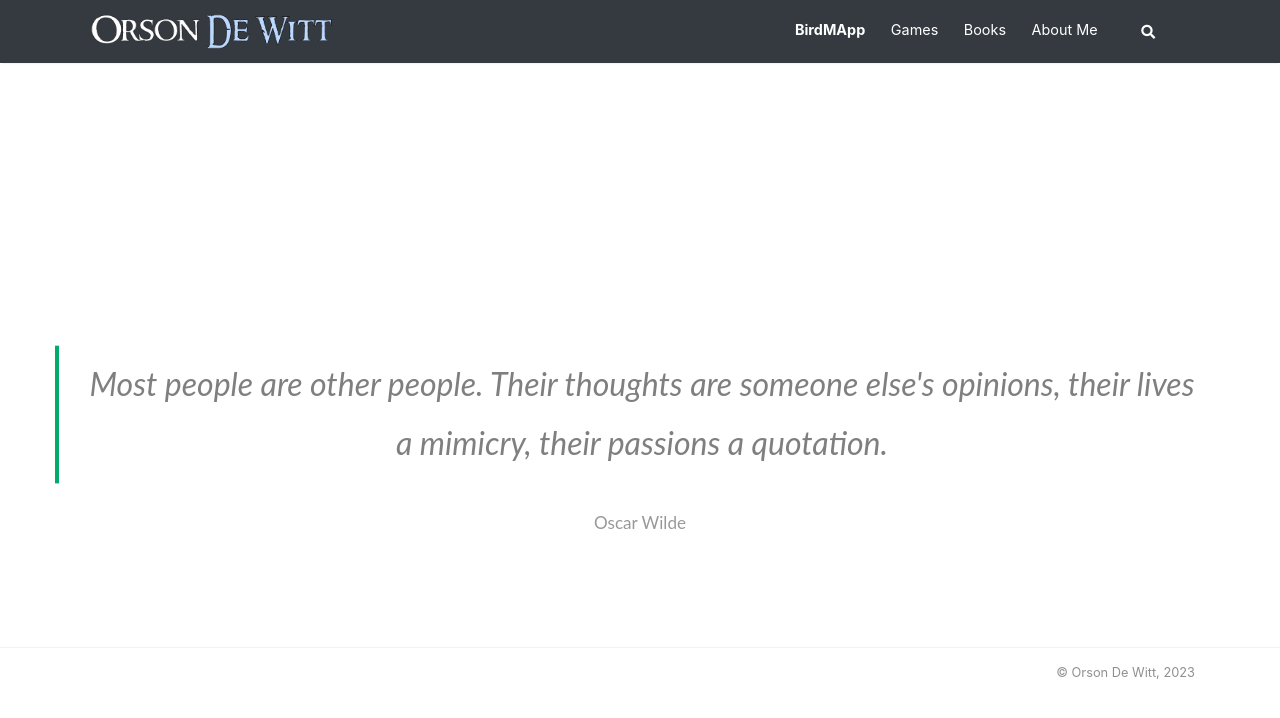
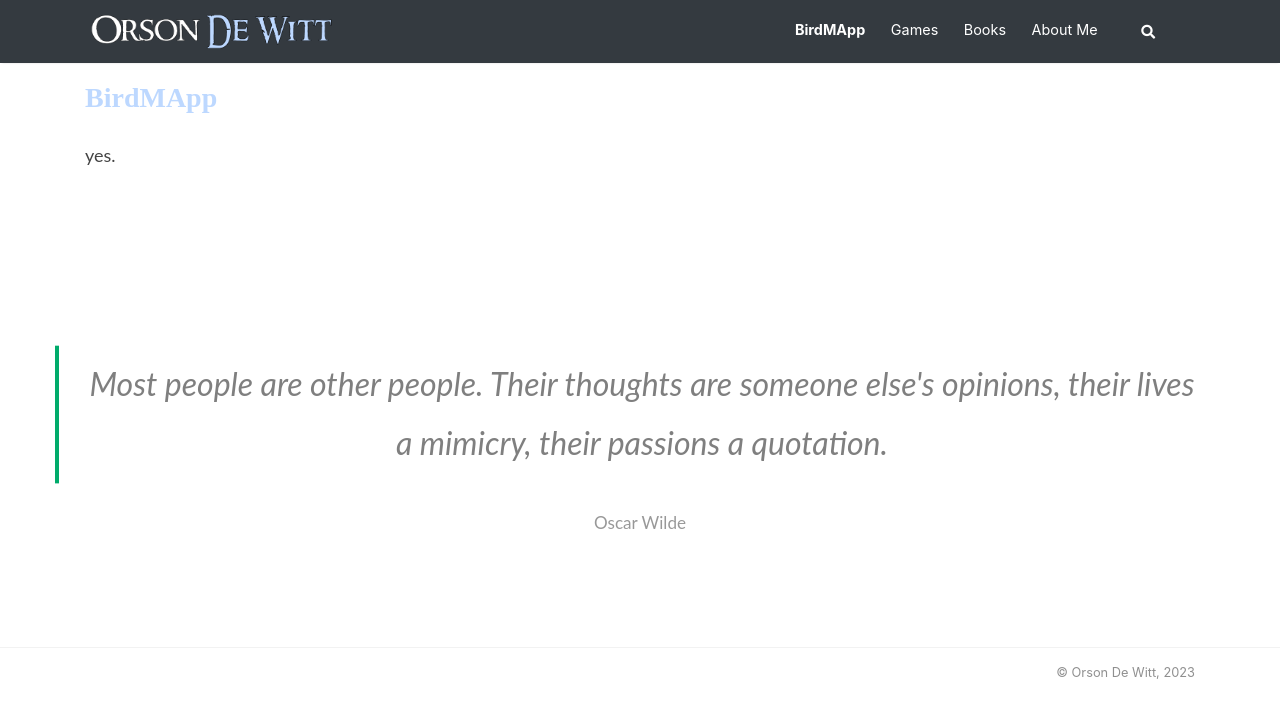
Before and after one commit to OrsonDWitt/OrsonDWitt.github.io, a Jekyll site: the page built from _pages/birdmapp.md, in a window 1280 px wide. Shown: the top 718 px of the page. Built offline with Jekyll 4.4.1, drawn with Linux system fonts in a browser that asks for light colours; nearby versions of some CDN libraries.

Commit message:
Update birdmapp.md

```diff
--- a/_pages/birdmapp.md
+++ b/_pages/birdmapp.md
@@ -5,6 +5,9 @@ description: 'x'
 permalink: /
 comments: false
 ---
+
+  <h1 class="app-title">BirdMApp</h1>
+  <p class="app-description">yes.</p>
 
 <div class="carousel">
   <div class="carousel-inner">
```
